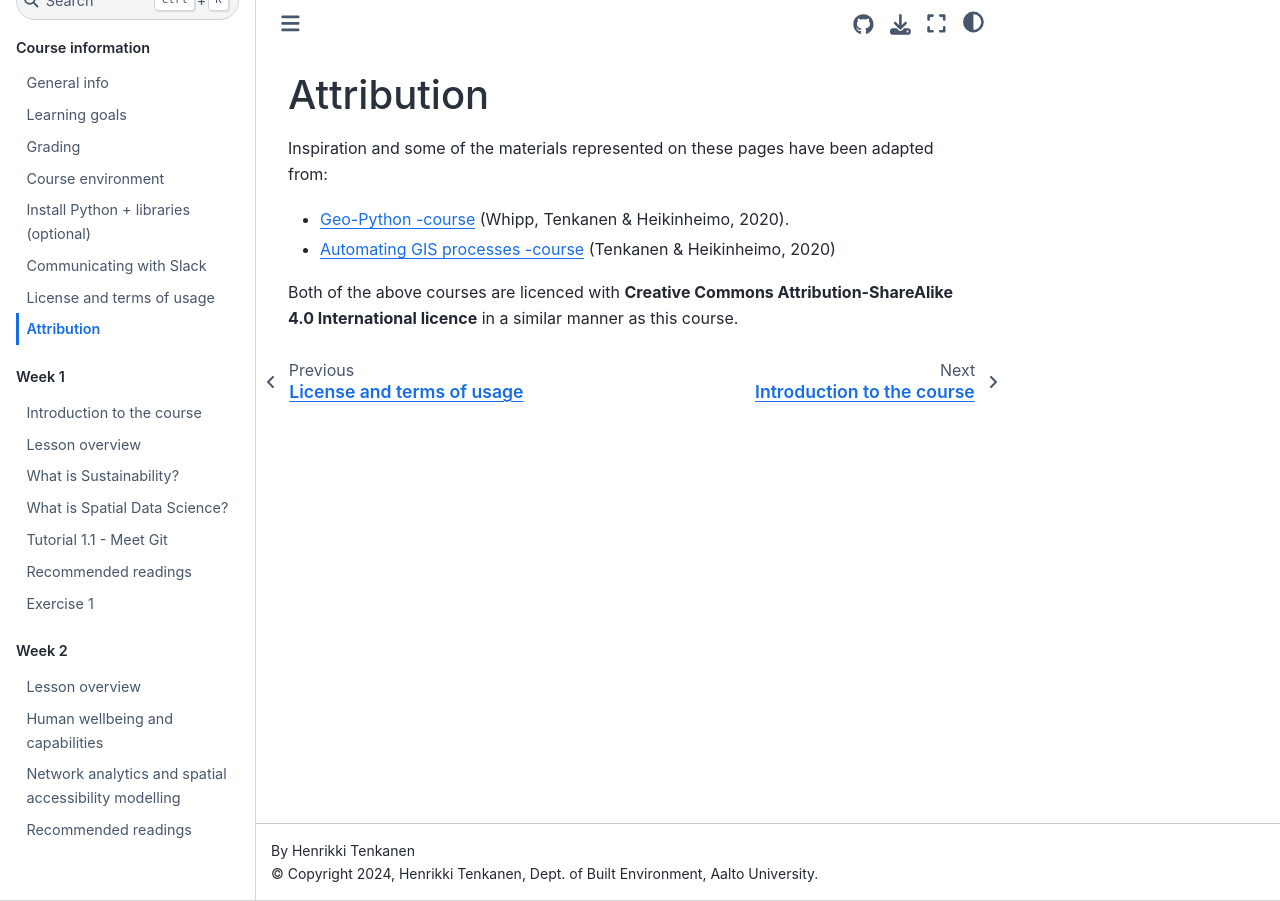
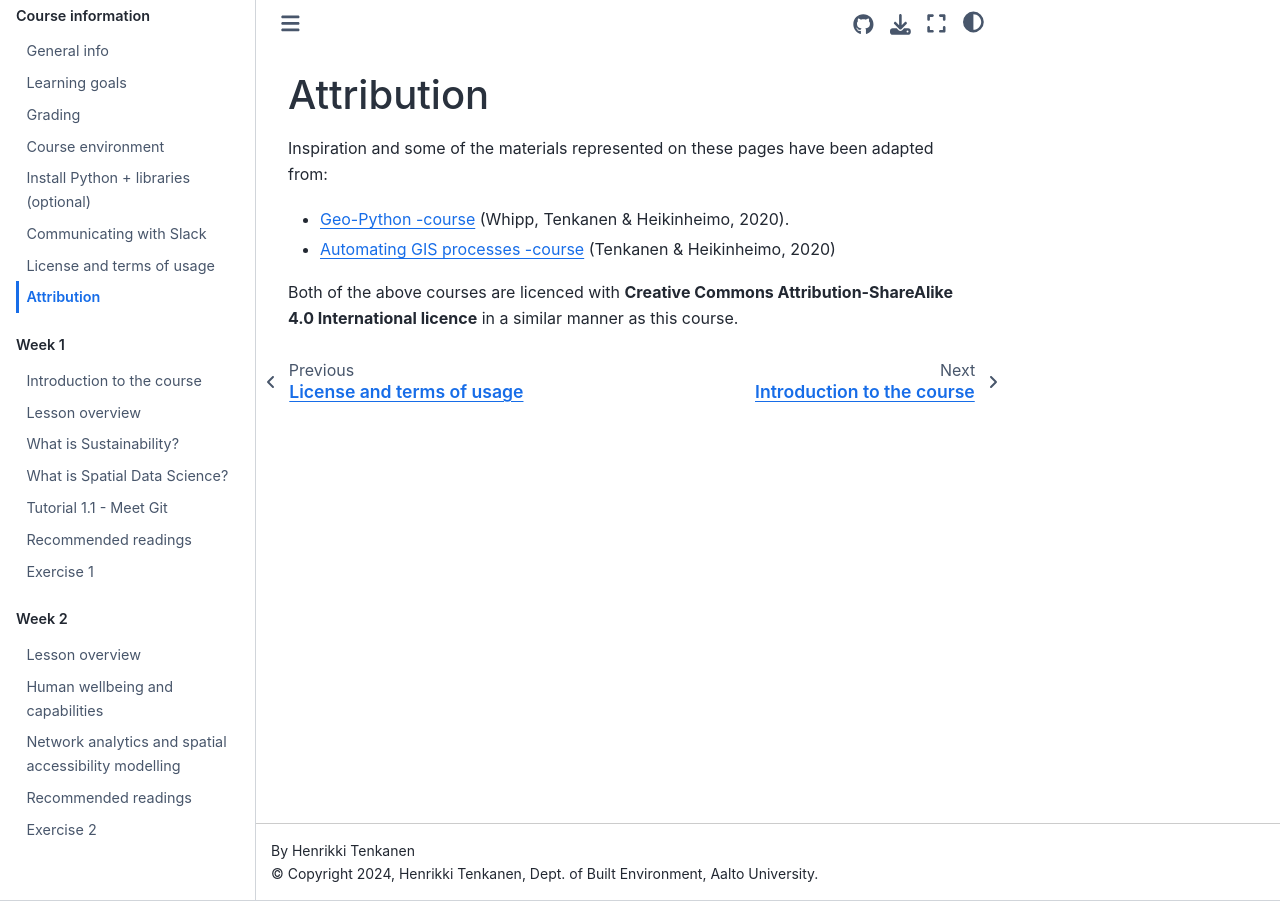
Before and after one commit to AaltoGIS/Sustainability-GIS, a Sphinx documentation site: the page built from source/course-info/attribution.rst, in a window 1280 px wide. Built offline with Sphinx 7.4.7 and the Sphinx Book theme 1.1.4, drawn with Linux system fonts in a browser that asks for light colours; pages that are not in the unit, such as notebooks, are missing from menus.

Commit message:
Add Exercise 2 to TOC

```diff
--- a/source/index.rst
+++ b/source/index.rst
@@ -167,8 +167,7 @@ Contents
    lessons/L2/spatial_network_analysis.ipynb
    lessons/L2/calculating-travel-time-matrices.ipynb
    lessons/L2/literature
-
-   .. lessons/L2/exercise-2
+   lessons/L2/exercise-2
 
 ..    .. toctree::
       :maxdepth: 1
```
